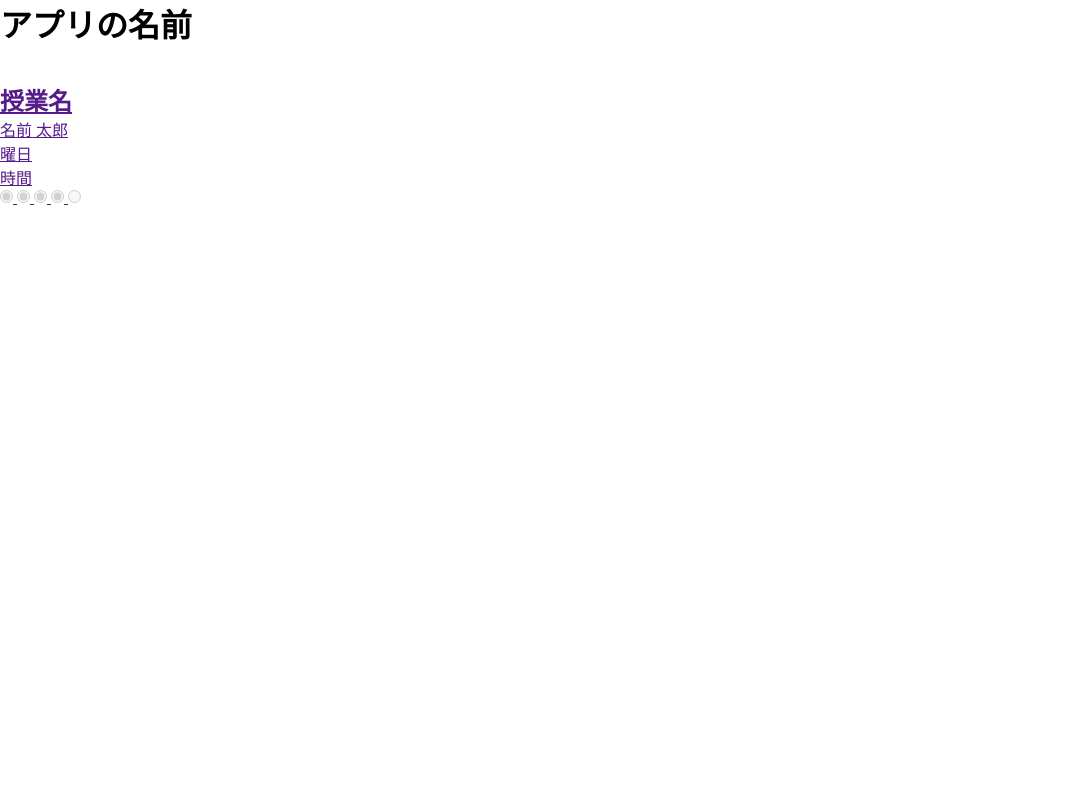
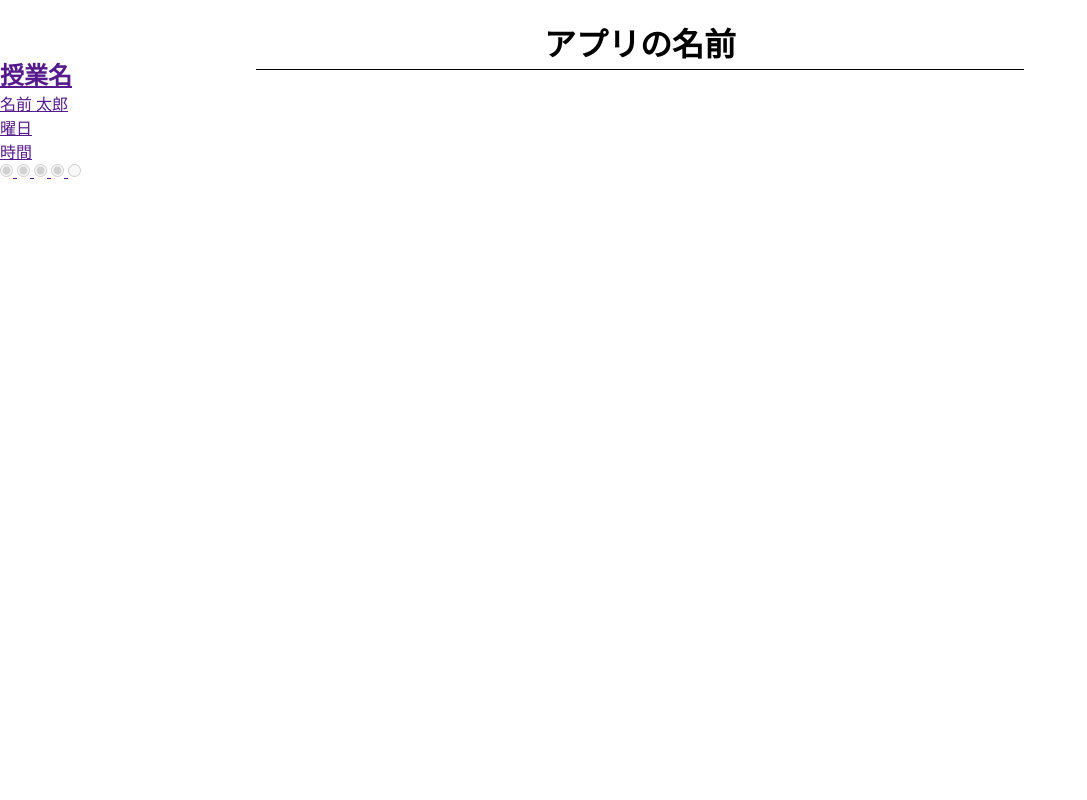
Before and after one commit to 2022AIT-OOP2-G05/AIT-Forum, a Flask app: page / in a window 1280 px wide. Shown: the whole page, without its empty margins (0-1087 px from the left). Run offline with Flask 2, Linux system fonts and the light colour scheme; some libraries are stand-ins or nearby versions.

Commit message:
add: index.htmlのヘッダーの作成

```diff
--- a/src/static/styles/_variables.scss
+++ b/src/static/styles/_variables.scss
@@ -0,0 +1,2 @@
+$Cmain-padding-top: 20px;
+$header-height: 50px;
--- a/src/static/styles/main.css
+++ b/src/static/styles/main.css
@@ -2,4 +2,26 @@
   margin: 0;
   padding: 0;
 }
+
+html body .main {
+  box-sizing: border-box;
+  width: 100vw;
+  height: 100vh;
+  padding-top: 20px;
+}
+html body .main .header {
+  width: 100%;
+  height: 50px;
+  position: fixed;
+  display: flex;
+  justify-content: center;
+  top: 20px;
+  left: 0;
+}
+html body .main .header-h1 {
+  line-height: 50px;
+  width: 60%;
+  border-bottom: 1px solid black;
+  text-align: center;
+}
 /*# sourceMappingURL=main.css.map */
--- a/src/static/styles/main.scss
+++ b/src/static/styles/main.scss
@@ -5,5 +5,27 @@
 }
 
 html {
-    body {}
+    body {
+        .main {
+            box-sizing: border-box;
+            width: 100vw;
+            height: 100vh;
+            padding-top: $Cmain-padding-top;
+            .header {
+                width: 100%;
+                height: $header-height;
+                position: fixed;
+                display: flex;
+                justify-content: center;
+                top: $Cmain-padding-top;
+                left: 0;
+                &-h1 {
+                    line-height: $header-height;
+                    width: 60%;
+                    border-bottom: 1px solid black;
+                    text-align: center;
+                }
+            }
+        }
+    }
 }
--- a/src/templates/index.html
+++ b/src/templates/index.html
@@ -12,9 +12,9 @@
 </head>
 
 <body>
-    <div id="app">
-        <header>
-            <div>
+    <div id="app" class="main">
+        <header class="header">
+            <div class="header-h1">
                 <h1>アプリの名前</h1>
             </div>
         </header>
```
